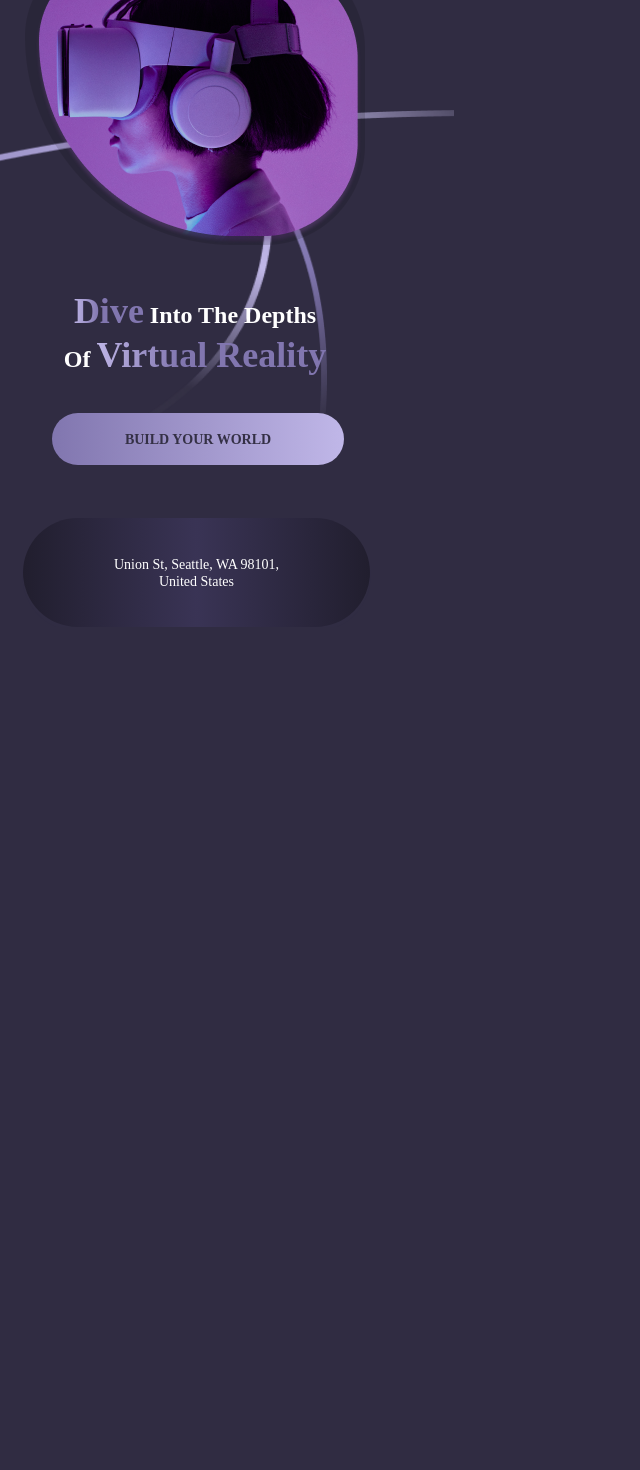
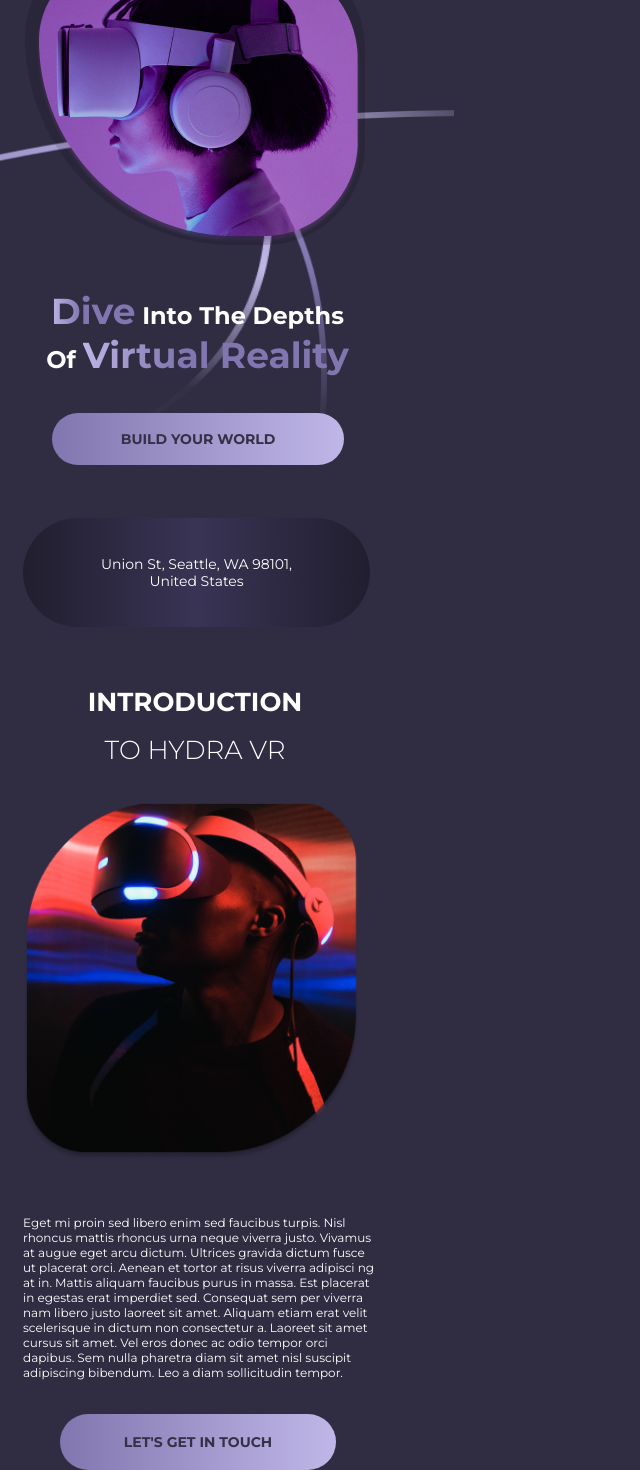
Before and after one commit to Eduard-90/Hydra, a React (Create React App) app: page / in a window 1280 px wide. Shown: the part 185-1655 px from the top of the page, without its empty margins (0-640 px from the left). Before the commit the page ends 812 px from the top, so only its background shows below. Built offline with nearby package versions, Linux system fonts and the light colour scheme.

Commit message:
finish burger menu

```diff
--- a/package.json
+++ b/package.json
@@ -7,6 +7,7 @@
     "@testing-library/react": "^13.4.0",
     "@testing-library/user-event": "^13.5.0",
     "react": "^18.2.0",
+    "react-burger-menu": "^3.0.9",
     "react-dom": "^18.2.0",
     "react-scripts": "5.0.1",
     "sass": "^1.62.1",
--- a/public/index.html
+++ b/public/index.html
@@ -3,6 +3,12 @@
   <head>
     <meta charset="utf-8" />
     <link rel="icon" href="%PUBLIC_URL%/favicon.ico" />
+    <link rel="preconnect" href="https://fonts.googleapis.com" />
+    <link rel="preconnect" href="https://fonts.gstatic.com" crossorigin />
+    <link
+      href="https://fonts.googleapis.com/css2?family=Montserrat:wght@300;400;700&display=swap"
+      rel="stylesheet"
+    />
     <meta name="viewport" content="width=device-width, initial-scale=1" />
     <meta name="theme-color" content="#000000" />
     <meta
--- a/src/App.js
+++ b/src/App.js
@@ -1,11 +1,13 @@
 // import logo from "./logo.svg";
 import "./App.scss";
 import { Header } from "./components/Header/Header";
+import { Main } from "./components/Main/Main";
 
 function App() {
   return (
     <>
       <Header />
+      <Main />
     </>
   );
 }
--- a/src/components/Header/Header.js
+++ b/src/components/Header/Header.js
@@ -1,5 +1,6 @@
 import React from "react";
 import "./Header.scss";
+import { Sidebar } from "./Sidebar/Sidebar";
 import logo from "../../assets/mobile/logo.png";
 import logoText from "../../assets/mobile/logo_text.png";
 import headerImg from "../../assets/mobile/01.png";
@@ -20,7 +21,13 @@
             className="header__top-logo-text"
           />
         </div>
-        <nav className="header__top-nav"></nav>
+        <nav className="header__top-nav" id="outer-container">
+          <Sidebar
+            pageWrapId={"page-wrap"}
+            outerContainerId={"outer-container"}
+          />
+          <div id="page-wrap"></div>
+        </nav>
       </section>
       <section>
         <div className="header__img">
--- a/src/components/Header/Header.scss
+++ b/src/components/Header/Header.scss
@@ -1,77 +1,3 @@
-// .header {
-//   &__logo {
-//     display: flex;
-
-//     &-img {
-//       margin: 52px 0 0 23px;
-//       transition: transform 0.9s ease;
-//       &:hover {
-//         transform: rotate(360deg);
-//       }
-//     }
-
-//     &-text {
-//       margin: 52px 0 0 8px;
-//       width: 46px;
-//       height: 28px;
-//     }
-//   }
-
-//   &__nav {
-//     margin: 53px 0 0 191px;
-//     width: 33px;
-//     height: 26px;
-//     border: 1px solid white;
-//     &:hover {
-//       background-color: red;
-//     }
-//   }
-
-//   &__content-img01 {
-//     margin: 32px 0 0 35px;
-//   }
-
-//   &__content-img02 {
-//     position: absolute;
-//     width: 340px;
-//     height: 296px;
-//     left: 25px;
-//     top: 134px;
-//   }
-
-//   &__text {
-//     margin: 40px 0 0 46px;
-
-//     & h2 {
-//       width: 298px;
-//       height: 49px;
-//       font-family: "Montserrat";
-//       font-style: normal;
-//       font-weight: 700;
-//       font-size: 24px;
-//       line-height: 29px;
-//       text-align: center;
-//       color: #ffffff;
-//     }
-
-//     & span {
-//       width: 298px;
-//       height: 39px;
-//       font-family: "Montserrat";
-//       font-style: normal;
-//       font-weight: 700;
-//       font-size: 36px;
-//       line-height: 44px;
-//       text-align: center;
-//       background: linear-gradient(91.57deg, #c0b7e8 -1.02%, #8176af 36.25%);
-//       -webkit-background-clip: text;
-//       -webkit-text-fill-color: transparent;
-//       background-clip: text;
-//       text-fill-color: transparent;
-//     }
-//   }
-// }
-
 .header {
   &__top {
     display: flex;
@@ -91,16 +17,6 @@
         margin: 52px 0 0 8px;
         width: 46px;
         height: 28px;
-      }
-    }
-
-    &-nav {
-      margin: 53px 0 0 191px;
-      width: 33px;
-      height: 26px;
-      border: 1px solid white;
-      &:hover {
-        background-color: red;
       }
     }
   }
@@ -143,15 +59,14 @@
   }
 
   &__text {
-    width: 298px;
+    width: 303px;
     margin: 40px 0 0 46px;
-    text-align: justify;
+    // text-align: justify;
 
     & p {
-      // margin: 40px 0 0 46px;
       // width: 298px;
       // height: 49px;
-      // font-family: 'Montserrat';
+      font-family: "Montserrat";
       // font-style: normal;
       font-weight: 700;
       font-size: 24px;
@@ -163,11 +78,11 @@
     & span {
       // width: 298px;
       // height: 39px;
-      // font-family: 'Montserrat';
+      // font-family: "Montserrat";
       // font-style: normal;
       // font-weight: 700;
       font-size: 36px;
-      line-height: 44px;
+      // line-height: 44px;
       // text-align: center;
       background: linear-gradient(91.57deg, #c0b7e8 -1.02%, #8176af 36.25%);
       -webkit-background-clip: text;
@@ -185,7 +100,7 @@
     border-radius: 40px;
     border: transparent;
     font-family: "Montserrat";
-    // font-style: normal;
+    font-style: normal;
     font-weight: 700;
     font-size: 14px;
     line-height: 17px;
@@ -223,8 +138,8 @@
       // width: 195px;
       // height: 40px;
       font-family: "Montserrat";
-      // font-style: normal;
-      // font-weight: 400;
+      font-style: normal;
+      font-weight: 400;
       font-size: 14px;
       line-height: 17px;
       color: #ffffff;
--- /dev/null
+++ b/src/components/Header/Sidebar/Sidebar.js
@@ -0,0 +1,22 @@
+import React from "react";
+import { scaleDown as Menu } from "react-burger-menu";
+import "./Sidebar.scss";
+
+export const Sidebar = () => {
+  return (
+    <Menu right>
+      <a className="menu-item" href="/">
+        ABOUT
+      </a>
+      <a className="menu-item" href="/salads">
+        SERVICES
+      </a>
+      <a className="menu-item" href="/pizzas">
+        TECHNOLOGIES
+      </a>
+      <a className="menu-item" href="/desserts">
+        HOW TO
+      </a>
+    </Menu>
+  );
+};
--- /dev/null
+++ b/src/components/Header/Sidebar/Sidebar.scss
@@ -0,0 +1,104 @@
+/* Position and sizing of burger button */
+.bm-burger-button {
+  position: absolute;
+  width: 33px;
+  height: 26px;
+  margin: 53px 0 0 191px;
+}
+
+/* Color/shape of burger icon bars */
+.bm-burger-bars {
+  background: linear-gradient(90deg, #c0b7e8 0%, #8176af 109.21%);
+  border-radius: 40px;
+}
+
+#outer-container
+  > div:nth-child(1)
+  > div:nth-child(2)
+  > div
+  > span
+  > span:nth-child(1) {
+  height: 15% !important;
+}
+#outer-container
+  > div:nth-child(1)
+  > div:nth-child(2)
+  > div
+  > span
+  > span:nth-child(2) {
+  height: 15% !important;
+  left: 30% !important;
+}
+#outer-container
+  > div:nth-child(1)
+  > div:nth-child(2)
+  > div
+  > span
+  > span:nth-child(3) {
+  height: 15% !important;
+}
+
+/* Color/shape of burger icon bars on hover*/
+.bm-burger-bars-hover {
+  background: #c0b7e8;
+}
+
+/* Position and sizing of clickable cross button */
+.bm-cross-button {
+  height: 24px;
+  width: 24px;
+}
+
+/* Color/shape of close button cross */
+.bm-cross {
+  background: #bdc3c7;
+}
+
+/*
+Sidebar wrapper styles
+Note: Beware of modifying this element as it can break the animations - you should not need to touch it in most cases
+*/
+.bm-menu-wrap {
+  position: fixed;
+  height: 100%;
+}
+
+/* General sidebar styles */
+.bm-menu {
+  background: #302c42;
+  padding: 2.5em 1.5em 0;
+  font-size: 1.15em;
+}
+
+/* Morph shape necessary with bubble or elastic */
+.bm-morph-shape {
+  fill: #373a47;
+}
+
+/* Wrapper for item list */
+.bm-item-list {
+  color: #b8b7ad;
+  padding: 0.8em;
+}
+
+/* Individual item */
+.bm-item {
+  font-family: "Montserrat";
+  font-style: normal;
+  font-weight: 700;
+  font-size: 20px;
+  line-height: 40px;
+  color: #ffffff;
+  margin-bottom: 10px;
+  text-decoration: none;
+  transition: color 0.2s;
+
+  &:hover {
+    color: rgb(214, 212, 178);
+  }
+}
+
+/* Styling of overlay */
+.bm-overlay {
+  background: rgba(0, 0, 0, 0.3);
+}
--- /dev/null
+++ b/src/components/Main/Main.js
@@ -0,0 +1,32 @@
+import React from "react";
+import "./Main.scss";
+import mainImg from "../../assets/mobile/03.png";
+
+export const Main = () => {
+  return (
+    <main className="main">
+      <section class="main__introduction">
+        <div className="main__introduction-title">
+          <h2>INTRODUCTION</h2>
+          <p>TO HYDRA VR</p>
+        </div>
+        <img src={mainImg} alt="03" className="main__introduction-img" />
+        <p className="main__introduction-text">
+          Eget mi proin sed libero enim sed faucibus turpis. Nisl rhoncus mattis
+          rhoncus urna neque viverra justo. Vivamus at augue eget arcu dictum.
+          Ultrices gravida dictum fusce ut placerat orci. Aenean et tortor at
+          risus viverra adipisci ng at in. Mattis aliquam faucibus purus in
+          massa. Est placerat in egestas erat imperdiet sed. Consequat sem per
+          viverra nam libero justo laoreet sit amet. Aliquam etiam erat velit
+          scelerisque in dictum non consectetur a. Laoreet sit amet cursus sit
+          amet. Vel eros donec ac odio tempor orci dapibus. Sem nulla pharetra
+          diam sit amet nisl suscipit adipiscing bibendum. Leo a diam
+          sollicitudin tempor.
+        </p>
+        <div>
+          <button className="main__introduction-btn">LET'S GET IN TOUCH</button>
+        </div>
+      </section>
+    </main>
+  );
+};
--- /dev/null
+++ b/src/components/Main/Main.scss
@@ -0,0 +1,69 @@
+.main {
+  &__introduction {
+    &-title {
+      & h2 {
+        width: 216px;
+        height: 32px;
+        margin: 59px 0 0 87px;
+        font-family: "Montserrat";
+        font-style: normal;
+        font-weight: 700;
+        font-size: 26px;
+        line-height: 32px;
+        text-align: center;
+        color: #ffffff;
+      }
+
+      & p {
+        width: 182px;
+        height: 32px;
+        margin: 16px 0 0 104px;
+        font-family: "Montserrat";
+        font-style: normal;
+        font-weight: 300;
+        font-size: 26px;
+        line-height: 32px;
+        text-align: center;
+        color: #ffffff;
+      }
+    }
+
+    &-img {
+      width: 336.79px;
+      height: 358px;
+      margin: 36px 0 0 23px;
+    }
+
+    &-text {
+      width: 352px;
+      margin: 51px 0 0 23px;
+      font-family: "Montserrat";
+      font-style: normal;
+      font-weight: 400;
+      font-size: 12px;
+      line-height: 15px;
+      color: #ffffff;
+    }
+
+    &-btn {
+      width: 276px;
+      height: 56px;
+      margin: 34px 0 0 60px;
+      background: linear-gradient(90deg, #8176af 0%, #c0b7e8 100%);
+      border: transparent;
+      border-radius: 40px;
+      font-family: "Montserrat";
+      font-style: normal;
+      font-weight: 700;
+      font-size: 14px;
+      line-height: 17px;
+      color: #343045;
+      cursor: pointer;
+
+      &:hover {
+        background: linear-gradient(90deg, #c0b7e8 0%, #8176af 100%);
+        color: #fff;
+      }
+    }
+  }
+}
```
Also changed, not shown: src/assets/mobile/03.png (added), 1 other file (tests, documents, lock files or other folders).
